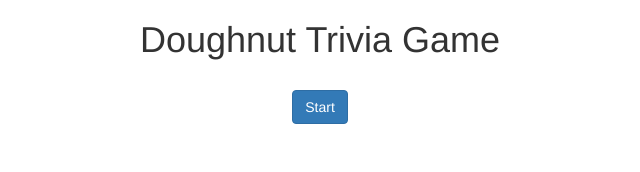
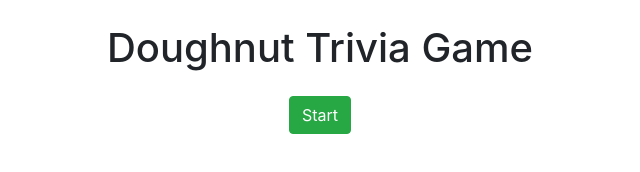
Before and after one commit to nolanklinke/TriviaGame, a plain HTML site: page index.html in a window 1280 px wide. Shown: the whole page, without its empty margins (320-960 px from the left). Drawn offline with nearby package versions, Linux system fonts and the light colour scheme.

Commit message:
minor bootstrap updates

```diff
--- a/assets/javascript/app.js
+++ b/assets/javascript/app.js
@@ -20,7 +20,6 @@ var trivia = {
             "Boston, MA"],
 
     countdownTimer: 30,
-
     correct: 0,
     wrong: 0,
 };
@@ -61,6 +60,7 @@ $(document).ready(function() {
 var makeOptions = function(arrayIndex) {
     for (var i = 0; i < arrayIndex.length; i++) {
         var newDiv = $("<div>");
+        newDiv.addClass("btn btn-lg btn-outline-dark btn-block mx-auto m-2");
         newDiv.text(arrayIndex[i]);
         $("#optionsGoHere").append(newDiv);
         console.log(arrayIndex[i]);
--- a/index.html
+++ b/index.html
@@ -4,21 +4,23 @@
     <meta charset="UTF-8">
     <meta name="viewport" content="width=device-width, initial-scale=1.0">
     <meta http-equiv="X-UA-Compatible" content="ie=edge">
-    <link rel="stylesheet" href="https://maxcdn.bootstrapcdn.com/bootstrap/3.3.7/css/bootstrap.min.css" integrity="sha384-BVYiiSIFeK1dGmJRAkycuHAHRg32OmUcww7on3RYdg4Va+PmSTsz/K68vbdEjh4u" crossorigin="anonymous">
+    <link rel="stylesheet" href="https://maxcdn.bootstrapcdn.com/bootstrap/4.0.0/css/bootstrap.min.css" integrity="sha384-Gn5384xqQ1aoWXA+058RXPxPg6fy4IWvTNh0E263XmFcJlSAwiGgFAW/dAiS6JXm" crossorigin="anonymous">
     <script src="https://code.jquery.com/jquery-3.3.1.js" integrity="sha256-2Kok7MbOyxpgUVvAk/HJ2jigOSYS2auK4Pfzbm7uH60=" crossorigin="anonymous"></script>
     <title>Trivia Game</title>
 
 </head>
 <body>
     <div class="container">
-        <div class="row text-center">
+        <div class="text-md-center m-4">
         <h1>Doughnut Trivia Game</h1>
     </div>
-    <div class="row text-center">
+    <div class="text-md-center m-4">
         <h1 id="timer"></h1>
         <h2 id="questionsGoHere"></h2>
-        <h3 id="optionsGoHere"></h3>
-        <button class="btn btn-primary" id="startGame">Start</button>
+        <button class="btn btn-success" id="startGame">Start</button>
+    </div>
+    <div class="m-4">
+            <h3 id="optionsGoHere"></h3>
     </div>
     </div>
 
```
